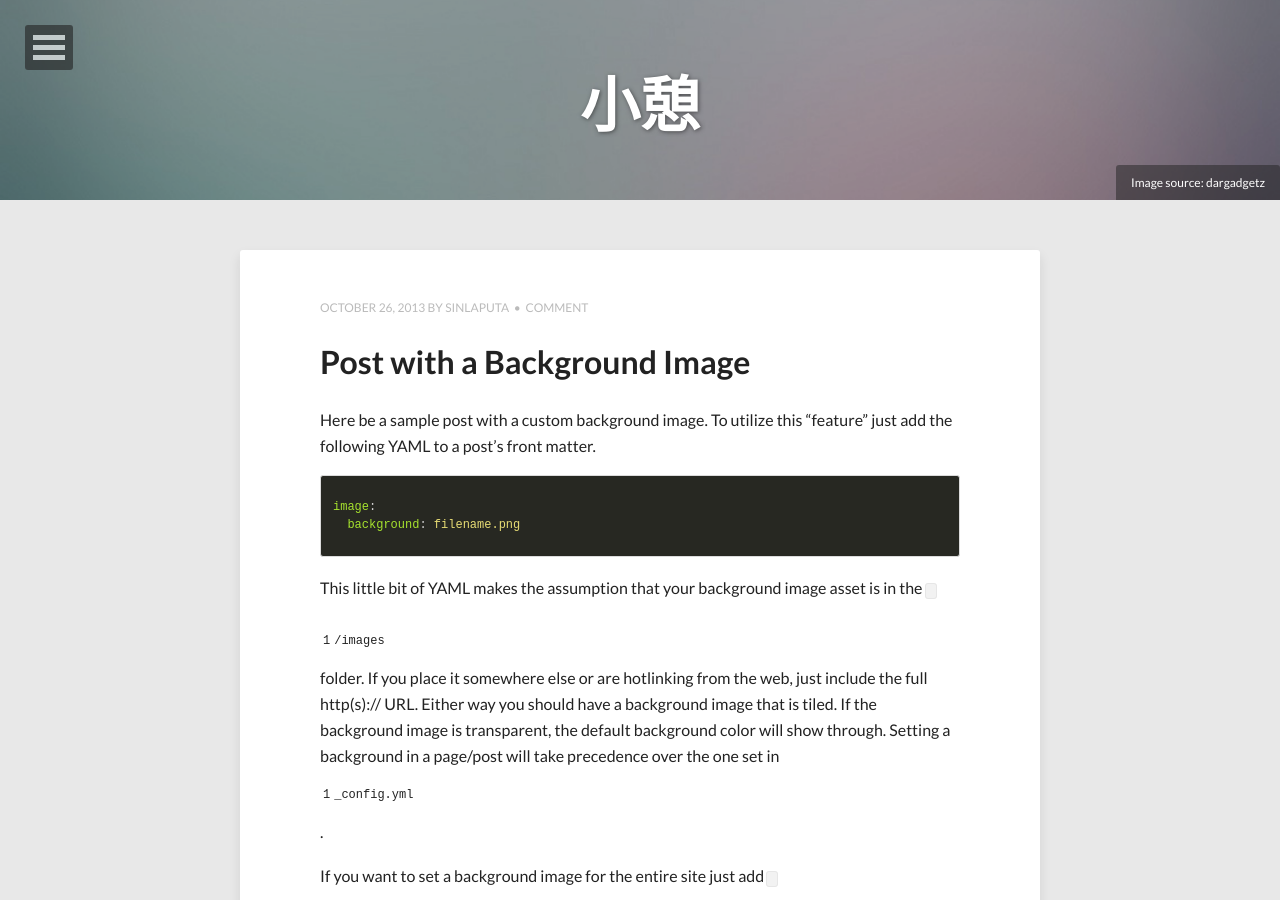
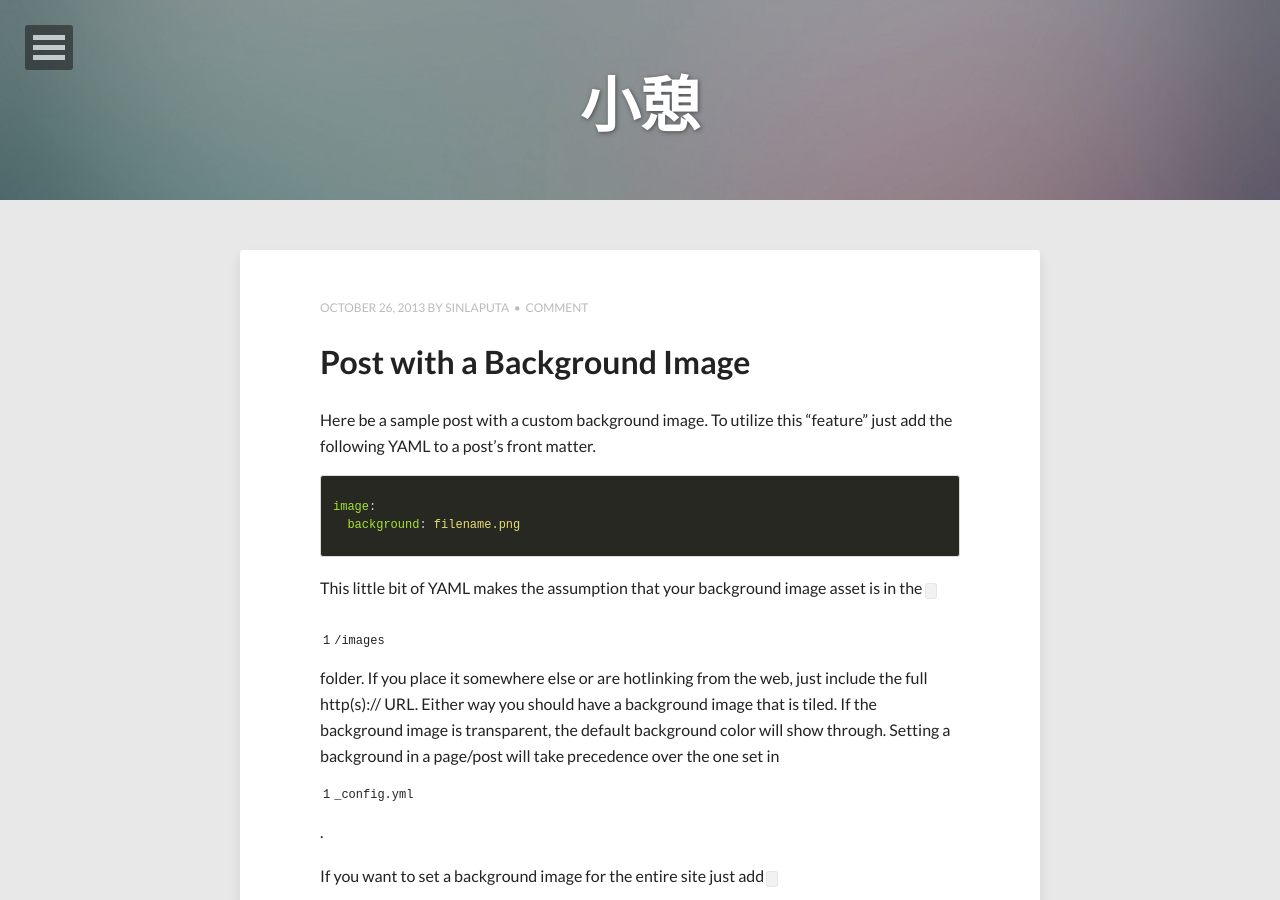
Before and after one commit to sinlaputa/sinlaputa.github.io, a Jekyll site: the page built from index.html, in a window 1280 px wide and 900 px high. Built offline with Jekyll 4.4.1, drawn with Linux system fonts in a browser that asks for light colours; nearby versions of some CDN libraries; the list of posts is cut into pages by our own code.

Commit message:
emit image feature

```diff
--- a/_layouts/page.html
+++ b/_layouts/page.html
@@ -14,7 +14,7 @@
 
 {% if page.image.feature %}
 <div class="entry-header">
-  {% if page.image.credit %}<div class="image-credit">Image source: <a href="{{ page.image.creditlink }}">{{ page.image.credit }}</a></div><!-- /.image-credit -->{% endif %}
+    {% if page.image.credit and false %}<div class="image-credit">Image source: <a href="{{ page.image.creditlink }}">{{ page.image.credit }}</a></div><!-- /.image-credit -->{% endif %}
   <div class="entry-image">
     <img src="{{ site.url }}/images/{{ page.image.feature }}" alt="{{ page.title }}">
   </div><!-- /.entry-image -->
--- a/_layouts/post-index.html
+++ b/_layouts/post-index.html
@@ -13,7 +13,7 @@
 {% include navigation.html %}
 
 <div class="entry-header">
-  {% if page.image.credit %}<div class="image-credit">Image source: <a href="{{ page.image.creditlink }}">{{ page.image.credit }}</a></div><!-- /.image-credit -->{% endif %}
+  {% if page.image.credit and false %}<div class="image-credit">Image source: <a href="{{ page.image.creditlink }}">{{ page.image.credit }}</a></div><!-- /.image-credit -->{% endif %}
   {% if page.image.feature %}
     <div class="entry-image">
       <img src="{{ site.url }}/images/{{ page.image.feature }}" alt="{{ page.title }}">
--- a/_layouts/post.html
+++ b/_layouts/post.html
@@ -14,7 +14,7 @@
 
 {% if page.image.feature %}
 <div class="entry-header">
-  {% if page.image.credit %}<div class="image-credit">Image source: {% if page.image.creditlink %}<a href="{{ page.image.creditlink }}">{% endif %}{{ page.image.credit }}{% if page.image.creditlink %}</a>{% endif %}</div><!-- /.image-credit -->{% endif %}
+  {% if page.image.credit and false %}<div class="image-credit">Image source: {% if page.image.creditlink %}<a href="{{ page.image.creditlink }}">{% endif %}{{ page.image.credit }}{% if page.image.creditlink %}</a>{% endif %}</div><!-- /.image-credit -->{% endif %}
   <div class="entry-image">
     <img src="{{ site.url }}/images/{{ page.image.feature }}" alt="{{ page.title }}">
   </div><!-- /.entry-image -->
```
